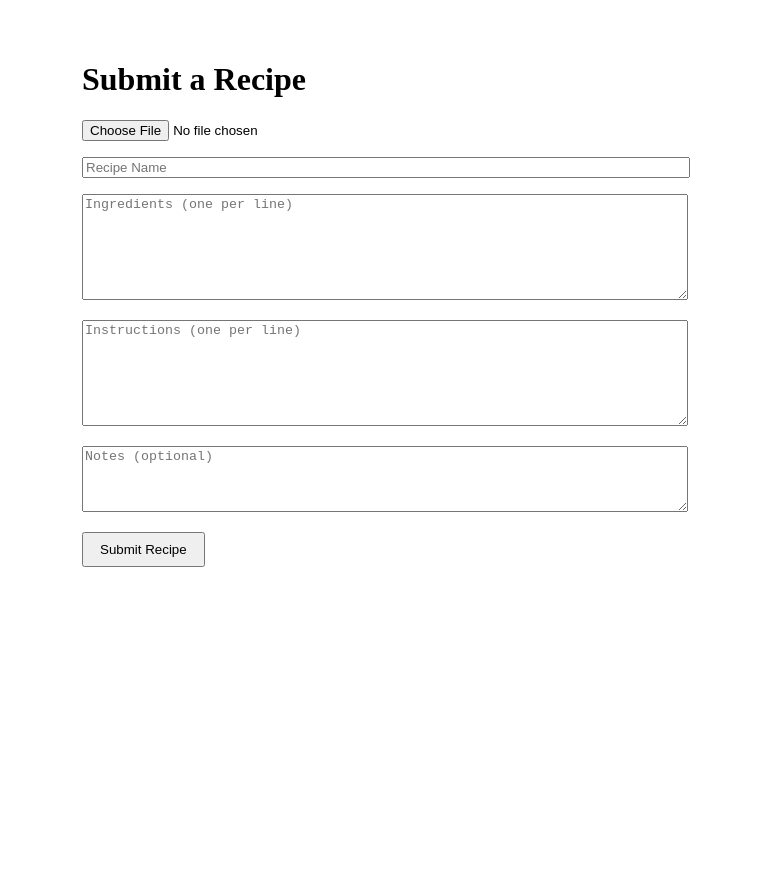
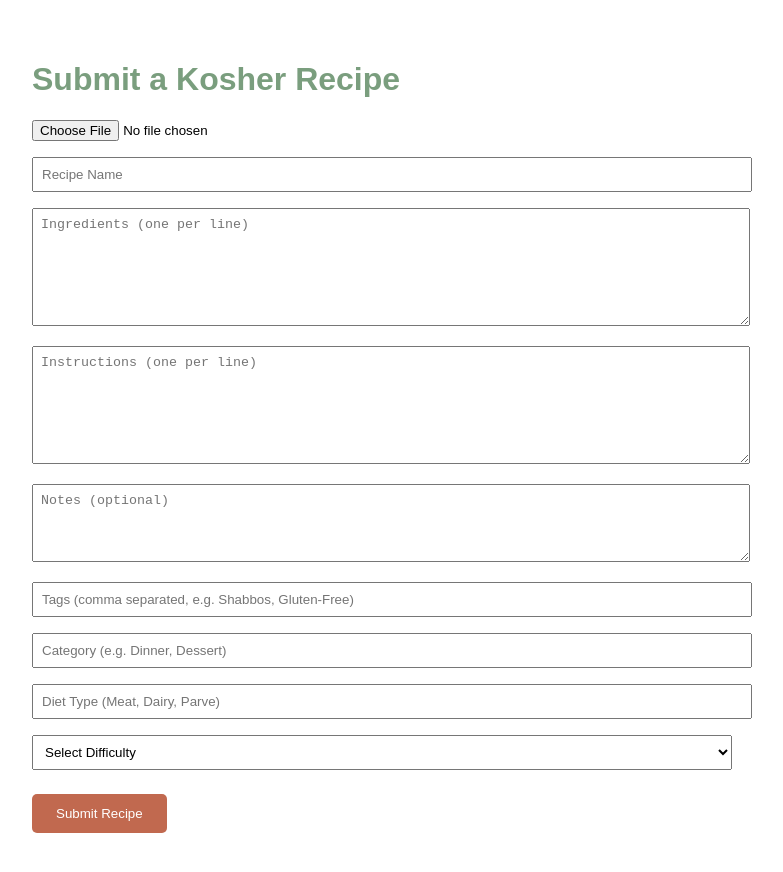
Before and after one commit to koshef/koshef-webhook, a Next.js app: page / in a window 1280 px wide. Shown: the whole page, without its empty margins (258-1041 px from the left). Before the commit the page ends 800 px from the top, so only its background shows below. Built offline with nearby package versions, Linux system fonts and the light colour scheme.

Commit message:
Update index.js

```diff
--- a/pages/index.js
+++ b/pages/index.js
@@ -7,6 +7,10 @@ export default function Home() {
   const [ingredients, setIngredients] = useState('');
   const [instructions, setInstructions] = useState('');
   const [notes, setNotes] = useState('');
+  const [tags, setTags] = useState('');
+  const [category, setCategory] = useState('');
+  const [dietType, setDietType] = useState('');
+  const [difficulty, setDifficulty] = useState('');
   const [success, setSuccess] = useState(false);
 
   const handleImageUploaded = (url) => {
@@ -24,6 +28,10 @@ export default function Home() {
         image_url: imageUrl,
         source: 'GPT',
         notes,
+        tags: tags.split(',').map(tag => tag.trim()),
+        category,
+        diet_type: dietType,
+        difficulty,
       }),
     });
 
@@ -32,8 +40,8 @@ export default function Home() {
   };
 
   return (
-    <main style={{ padding: '2rem', maxWidth: '600px', margin: 'auto' }}>
-      <h1>Submit a Recipe</h1>
+    <main style={{ padding: '2rem', maxWidth: '700px', margin: 'auto', fontFamily: 'sans-serif' }}>
+      <h1 style={{ color: '#7A9E7E' }}>Submit a Kosher Recipe</h1>
 
       <ImageUploader onUploaded={handleImageUploaded} />
 
@@ -42,38 +50,81 @@ export default function Home() {
         placeholder="Recipe Name"
         value={recipeName}
         onChange={(e) => setRecipeName(e.target.value)}
-        style={{ width: '100%', marginTop: '1rem' }}
+        style={{ width: '100%', marginTop: '1rem', padding: '0.5rem' }}
       />
 
       <textarea
         placeholder="Ingredients (one per line)"
         value={ingredients}
         onChange={(e) => setIngredients(e.target.value)}
-        style={{ width: '100%', marginTop: '1rem', height: '100px' }}
+        style={{ width: '100%', marginTop: '1rem', padding: '0.5rem', height: '100px' }}
       />
 
       <textarea
         placeholder="Instructions (one per line)"
         value={instructions}
         onChange={(e) => setInstructions(e.target.value)}
-        style={{ width: '100%', marginTop: '1rem', height: '100px' }}
+        style={{ width: '100%', marginTop: '1rem', padding: '0.5rem', height: '100px' }}
       />
 
       <textarea
         placeholder="Notes (optional)"
         value={notes}
         onChange={(e) => setNotes(e.target.value)}
-        style={{ width: '100%', marginTop: '1rem', height: '60px' }}
+        style={{ width: '100%', marginTop: '1rem', padding: '0.5rem', height: '60px' }}
       />
+
+      <input
+        type="text"
+        placeholder="Tags (comma separated, e.g. Shabbos, Gluten-Free)"
+        value={tags}
+        onChange={(e) => setTags(e.target.value)}
+        style={{ width: '100%', marginTop: '1rem', padding: '0.5rem' }}
+      />
+
+      <input
+        type="text"
+        placeholder="Category (e.g. Dinner, Dessert)"
+        value={category}
+        onChange={(e) => setCategory(e.target.value)}
+        style={{ width: '100%', marginTop: '1rem', padding: '0.5rem' }}
+      />
+
+      <input
+        type="text"
+        placeholder="Diet Type (Meat, Dairy, Parve)"
+        value={dietType}
+        onChange={(e) => setDietType(e.target.value)}
+        style={{ width: '100%', marginTop: '1rem', padding: '0.5rem' }}
+      />
+
+      <select
+        value={difficulty}
+        onChange={(e) => setDifficulty(e.target.value)}
+        style={{ width: '100%', marginTop: '1rem', padding: '0.5rem' }}
+      >
+        <option value="">Select Difficulty</option>
+        <option value="Easy">Easy</option>
+        <option value="Medium">Medium</option>
+        <option value="Hard">Hard</option>
+      </select>
 
       <button
         onClick={handleSubmit}
-        style={{ marginTop: '1rem', padding: '0.5rem 1rem' }}
+        style={{
+          marginTop: '1.5rem',
+          padding: '0.75rem 1.5rem',
+          backgroundColor: '#C1694F',
+          color: '#fff',
+          border: 'none',
+          borderRadius: '5px',
+          cursor: 'pointer'
+        }}
       >
         Submit Recipe
       </button>
 
-      {success && <p style={{ color: 'green' }}>Recipe submitted successfully!</p>}
+      {success && <p style={{ color: '#7A9E7E', marginTop: '1rem' }}>✅ Recipe submitted successfully!</p>}
     </main>
   );
 }
```
